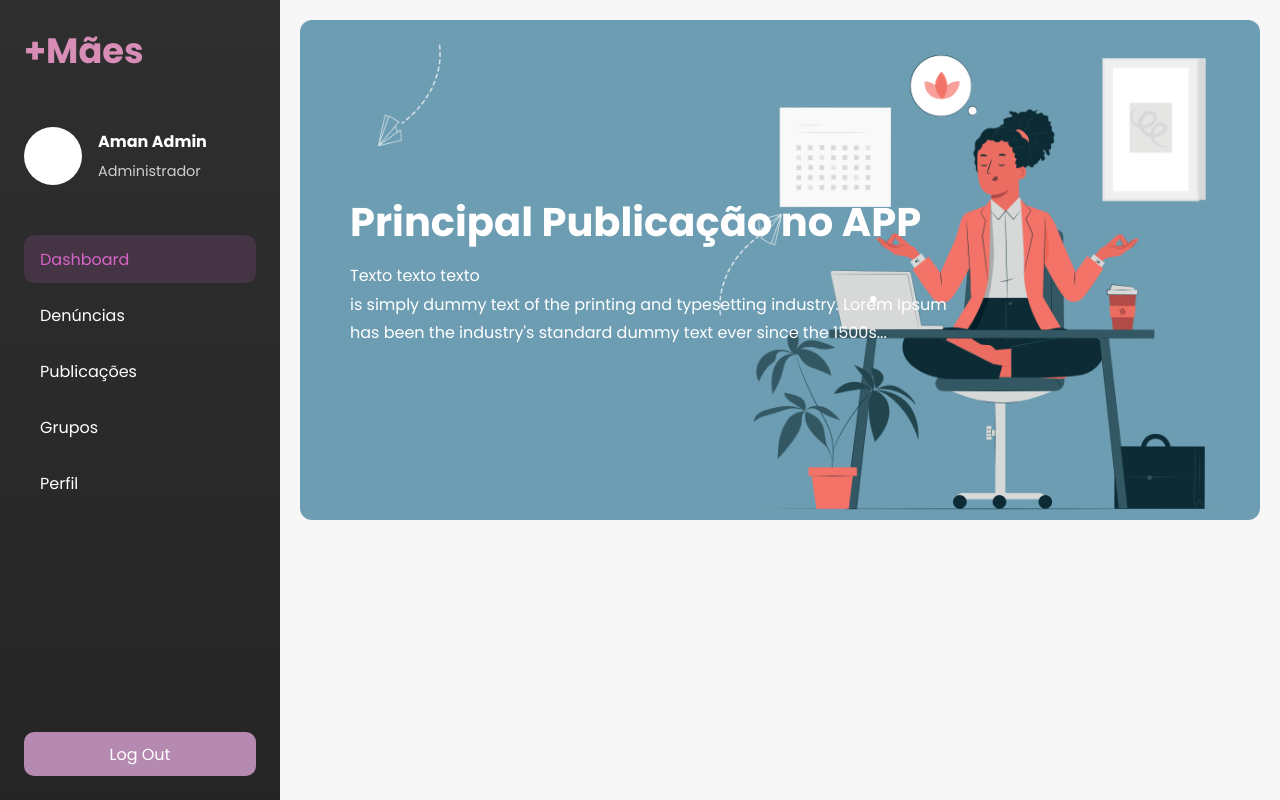
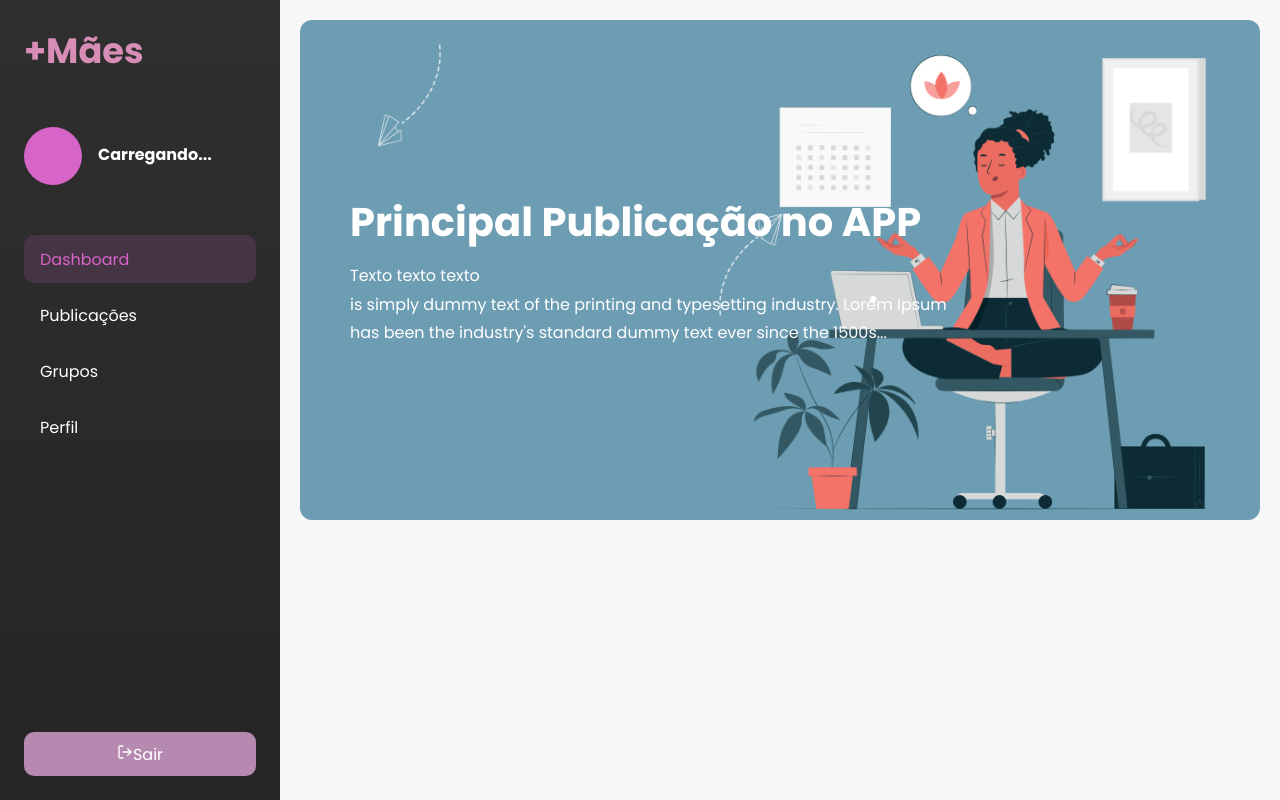
Before and after one commit to MaisMaes/MaisMaeWeb, a React (Vite) app: page /dashboard in a window 1280 px wide. Built offline with nearby package versions, Linux system fonts and the light colour scheme; no server answers.

Commit message:
"feat: sidebar"

```diff
--- a/src/components/Sidebar.tsx
+++ b/src/components/Sidebar.tsx
@@ -2,20 +2,66 @@
 
 
 import styled from "styled-components";
-import { NavLink } from "react-router-dom";
+import { NavLink, useNavigate } from "react-router-dom";
+import { useEffect, useState } from "react";
+import { getLoggedUser } from "../../service/api";
+import { FiLogOut } from "react-icons/fi";
+interface UserProfile {
+  id: string;
+  nome: string;
+  email: string;
+  telefone: string;
+  role: string;
+}
 
 export function Sidebar() {
+  const [user, setUser] = useState<UserProfile | null>(null);
+  const navigate = useNavigate();
+
+
+  useEffect(() => {
+  async function loadUser() {
+    try {
+      const data = await getLoggedUser();
+      setUser(data);
+    } catch (error) {
+      console.error(
+        "Erro ao carregar usuário:",
+        error
+      );
+    }
+  }
+
+  loadUser();
+}, []);
+
+
+function handleLogout() {
+  localStorage.removeItem("token");
+
+  navigate("/");
+}
+
+
+
   return (
     <SidebarContainer>
       <div>
         <Logo>+Mães</Logo>
 
         <UserInfo>
-          <div className="avatar" />
+          {/* <div className="avatar" /> */}
+          <UserAvatar>
+          {user?.nome?.charAt(0).toUpperCase()}
+        </UserAvatar>
 
           <div>
-            <h4>Aman Admin</h4>
-            <span>Administrador</span>
+            <h4>{user?.nome ?? "Carregando..."}</h4>
+            <span>
+            {user?.role === "ADMINISTRADOR"
+              ? "Administrador"
+              : user?.role}
+          </span>
           </div>
         </UserInfo>
 
@@ -24,9 +70,9 @@
             Dashboard
           </MenuItem>
 
-          <MenuItem to="/denuncias">
+          {/* <MenuItem to="/denuncias">
             Denúncias
-          </MenuItem>
+          </MenuItem> */}
 
           <MenuItem to="/publicacoes">
             Publicações
@@ -42,13 +88,53 @@
         </Menu>
       </div>
 
-      <LogoutButton>
-        Log Out
-      </LogoutButton>
+      <LogoutButton
+      type="button"
+      onClick={handleLogout}
+    >
+      <FiLogOut />
+      Sair
+    </LogoutButton>
     </SidebarContainer>
   );
 }
 
+export const UserAvatar = styled.div`
+  width: 58px;
+  height: 58px;
+
+  border-radius: 50%;
+
+  background: #d764c8;
+  color: white;
+
+  display: flex;
+  align-items: center;
+  justify-content: center;
+
+  font-size: 1.4rem;
+  font-weight: 700;
+
+  flex-shrink: 0;
+`;
+
+export const UserInfo = styled.div`
+  display: flex;
+  align-items: center;
+  gap: 16px;
+
+  margin-bottom: 50px;
+
+  h4 {
+    margin-bottom: 4px;
+    font-size: 1rem;
+  }
+
+  span {
+    color: #cfcfcf;
+    font-size: 0.9rem;
+  }
+`;
 
 export const LogoutButton = styled.button`
   height: 44px;
@@ -66,6 +152,7 @@
   &:hover {
     background: #d764c8;
   }
+
 `;
 
 export const SidebarContainer = styled.aside`
@@ -93,30 +180,30 @@
   margin-bottom: 50px;
 `;
 
-export const UserInfo = styled.div`
-  display: flex;
-  align-items: center;
-  gap: 16px;
+// export const UserInfo = styled.div`
+//   display: flex;
+//   align-items: center;
+//   gap: 16px;
 
-  margin-bottom: 50px;
+//   margin-bottom: 50px;
 
-  .avatar {
-    width: 58px;
-    height: 58px;
+//   .avatar {
+//     width: 58px;
+//     height: 58px;
 
-    border-radius: 50%;
-    background: white;
-  }
+//     border-radius: 50%;
+//     background: white;
+//   }
 
-  h4 {
-    margin-bottom: 4px;
-  }
+//   h4 {
+//     margin-bottom: 4px;
+//   }
 
-  span {
-    color: #cfcfcf;
-    font-size: 0.9rem;
-  }
-`;
+//   span {
+//     color: #cfcfcf;
+//     font-size: 0.9rem;
+//   }
+// `;
 
 export const Menu = styled.ul`
   list-style: none;
```
